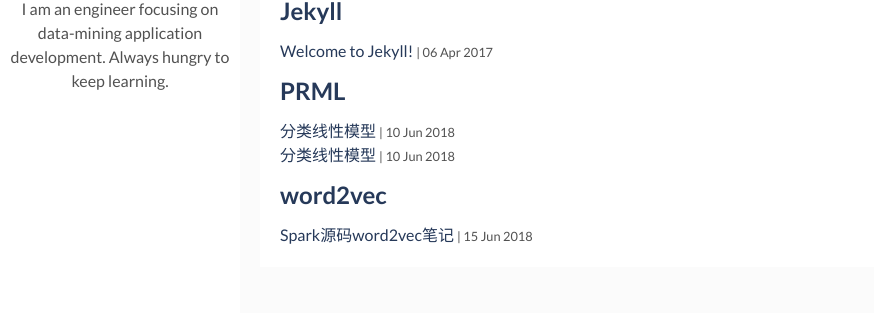
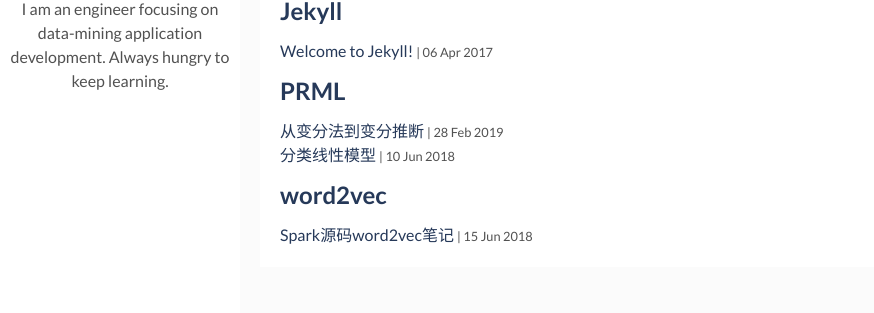
Before and after one commit to furulizi/furulizi.github.io, a Jekyll site: the page built from tags.html, in a window 1280 px wide. Shown: the part 182-495 px from the top of the page, without its empty margins (0-874 px from the left). Built offline with Jekyll 4.4.1, drawn with Linux system fonts in a browser that asks for light colours.

Commit message:
Update 2019-02-28-从变分法到变分推断.md

```diff
--- a/_posts/2019-02-28-从变分法到变分推断.md
+++ b/_posts/2019-02-28-从变分法到变分推断.md
@@ -1,8 +1,8 @@
 ---
 layout: post
-title: "分类线性模型"
-date: 2018-06-10 17:07:20 +0300
-description: PRML 第四章 分类线性模型 # Add post description (optional)
+title: "从变分法到变分推断"
+date: 2019-02-28 12:01:17 +0300
+description: PRML 第十章 变分推断 # Add post description (optional)
 img:  # Add image post (optional)
 tags: [PRML]
 ---
@@ -139,4 +139,4 @@ $$
 
 #### 变分推断实战
 
-变分自编码器
+&emsp;&emsp;深度学习里面有一个重要内容：变分自编码器，这部分内容以后分享。
```
